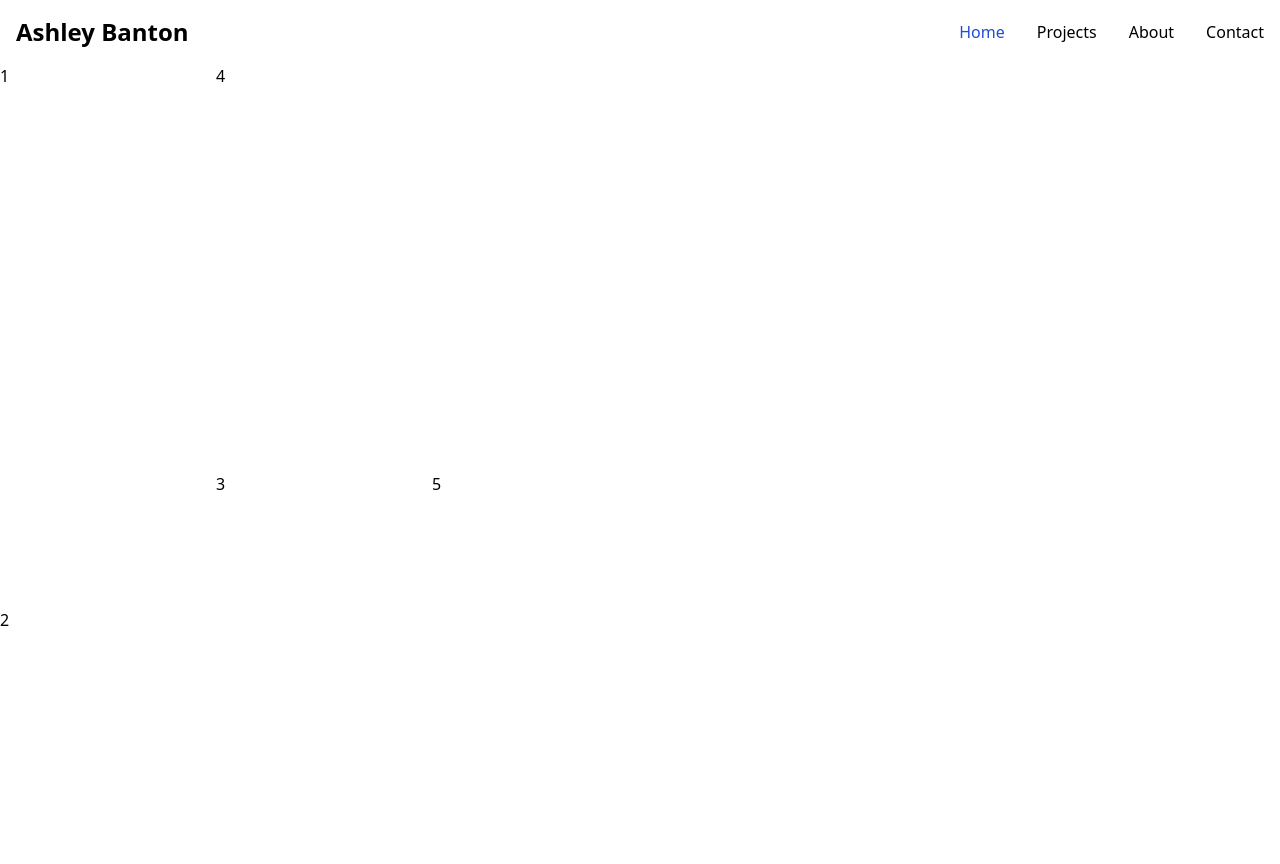
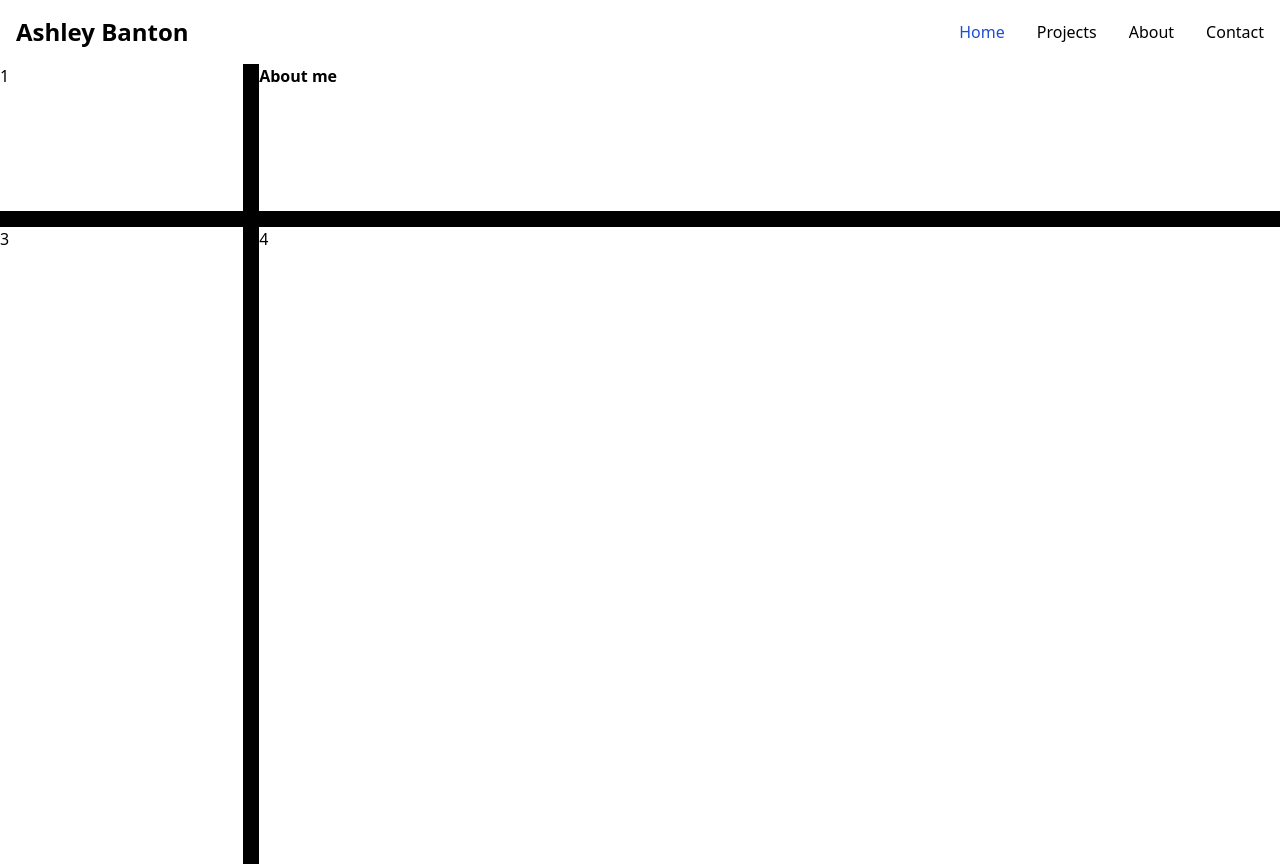
Before and after one commit to AshleyBanton/ashleybanton.github.io, a website: page src/about.html in a window 1280 px wide. Drawn offline with nearby package versions, Linux system fonts and the light colour scheme.

Commit message:
Update about.html
uodating about html to finalise portfolio

```diff
--- a/src/about.html
+++ b/src/about.html
@@ -17,11 +17,11 @@
             }
         </script>
     </head>
-    <body>
+    <body class="bg-black">
 
 
-      <nav class="bg-white">
-        <div class="max-w-screen-xl flex flex-wrap items-center justify-between mx-auto p-4">
+      <nav class="bg-white z-10">
+        <div class="max-w-screen-xl flex flex-wrap items-center justify-between mx-auto p-4 z-10 sticky">
           <a href="index.html" class="flex items-center space-x-3 rtl:space-x-reverse">
               <span class="self-center text-2xl font-semibold whitespace-nowrap font-bold">Ashley Banton</span>
           </a>
@@ -31,8 +31,8 @@
                   <path stroke="currentColor" stroke-linecap="round" stroke-linejoin="round" stroke-width="2" d="M1 1h15M1 7h15M1 13h15"/>
               </svg>
           </button>
-          <div class="hidden w-full md:block md:w-auto" id="navbar-default">
-            <ul class="font-medium flex flex-col p-4 md:p-0 mt-4 border md:flex-row md:space-x-8 rtl:space-x-reverse md:mt-0 md:border-0 md:bg-white">
+          <div class="hidden w-full md:block md:w-auto" id="navbar-default z-10">
+            <ul class="font-medium flex flex-col p-4 md:p-0 mt-4 border md:flex-row md:space-x-8 rtl:space-x-reverse md:mt-0 md:border-0 md:bg-white z-10">
               <li>
                 <a href="index.html" class="block py-2 px-3 text-black bg-blue-700 rounded md:bg-transparent md:text-blue-700 md:p-0 dark:text-black">Home</a>
               </li>
@@ -50,18 +50,22 @@
         </div>
       </nav>
 
-<div class="grid grid-cols-6 grid-rows-6 gap-4 w-screen h-screen">
-  <div class="row-span-4 ">1</div>
-  <div class="col-span-6 row-span-2 col-start-1 row-start-5">2</div>
-  <div class="col-start-2 row-start-4">3</div>
-  <div class="col-span-5 row-span-3 col-start-2 row-start-1">4</div>
-  <div class="col-span-4 col-start-3 row-start-4">5</div>
-</div>
+      <div class="grid grid-cols-5 grid-rows-5 gap-4 w-screen h-screen z-0 absolute">
+        <div class="bg-white z-0" id="rightrow">1</div>
+        <div class="col-span-4 bg-white z-0" id="toprow">
+          <h1 class="z-0 font-bold relative">About me</h1>
+        </div>
+        <div class="row-span-4 row-start-2 bg-white z-0" id="bottomrow">3</div>
+        <div class="col-span-4 row-span-4 row-start-2 bg-white z-0" id="leftrow">4</div>
+    </div>
 
         <!-- GSAP Animations-->
         <script src="https://cdn.jsdelivr.net/npm/gsap@3.12.5/dist/gsap.min.js"></script>
         <script>
-
+          gsap.fromTo("#bottomrow", { y:"random(400, 100, 5)" }, { y: 0, duration: "random(2, 4)" });
+          gsap.fromTo("#toprow", { y:"random(-400, -100, 5)" }, { y: 0, duration: "random(2, 4)" });
+          gsap.fromTo("#leftrow", { x:"random(400, 100, 5)" }, { x: 0, duration: "random(2, 4)" });
+          gsap.fromTo("#rightrow", { x:"random(-400, -100, 5)" }, { x: 0, duration: "random(2, 4)" });
         </script>
     </body>
 </html>
```
